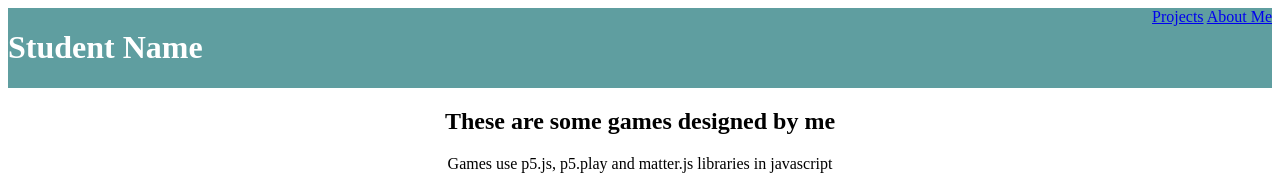
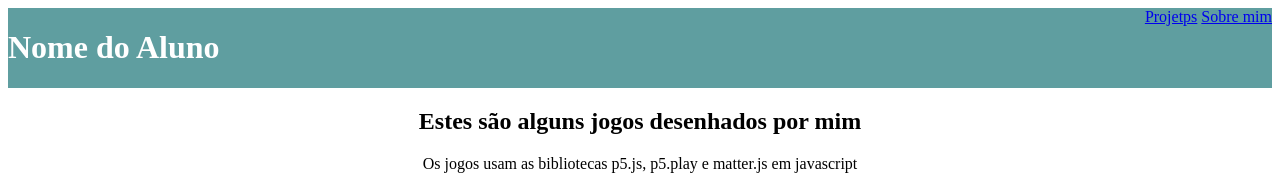
Before and after one commit to lucasbezerra1/adsffs50-sa2anssol, a plain HTML site: page index.html in a window 1280 px wide. Shown: the top 186 px of the page. Drawn offline with Linux system fonts and the light colour scheme.

Commit message:
Update index.html

```diff
--- a/index.html
+++ b/index.html
@@ -1,7 +1,7 @@
 <!DOCTYPE HTML>
 <html>
     <head>
-        <title>My Portfolio page</title>
+        <title>site Meu Porfólio</title>
         <link rel = "stylesheet"
               type = "text/css"
               href = "style.css" />
@@ -9,16 +9,16 @@
 
     <body>
         <div class="header">
-            <h1>Student Name</h1>
+            <h1>Nome do Aluno</h1>
             <div class="menu">
-                <a href="index.html">Projects</a>
-                <a href="aboutme.html">About Me</a>
+                <a href="index.html">Projetps</a>
+                <a href="aboutme.html">Sobre mim</a>
             </div>
         </div>
 
 
-         <h2>These are some games designed by me</h2>
-         <p>Games use p5.js, p5.play and matter.js libraries in javascript</p>
+         <h2>Estes são alguns jogos desenhados por mim</h2>
+         <p>Os jogos usam as bibliotecas p5.js, p5.play e matter.js em javascript</p>
 
 
         <div class="footer">
```
